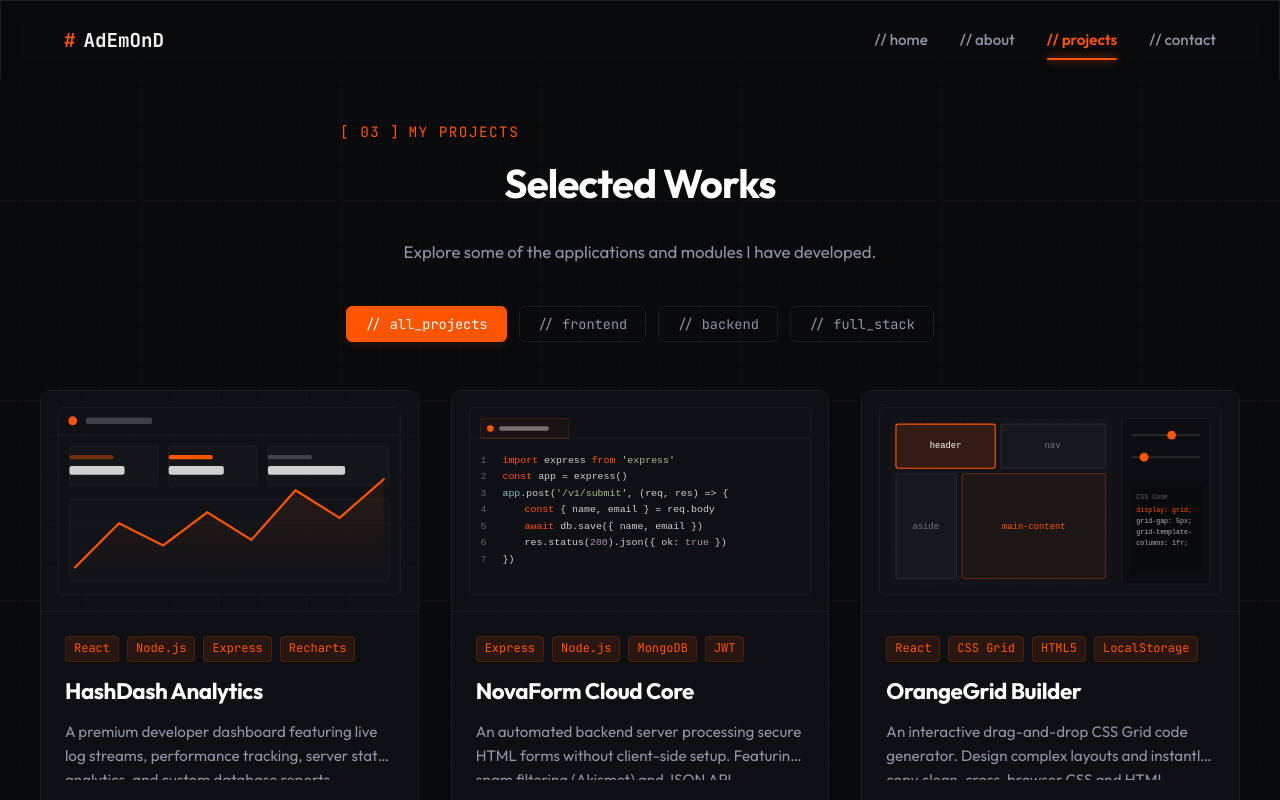
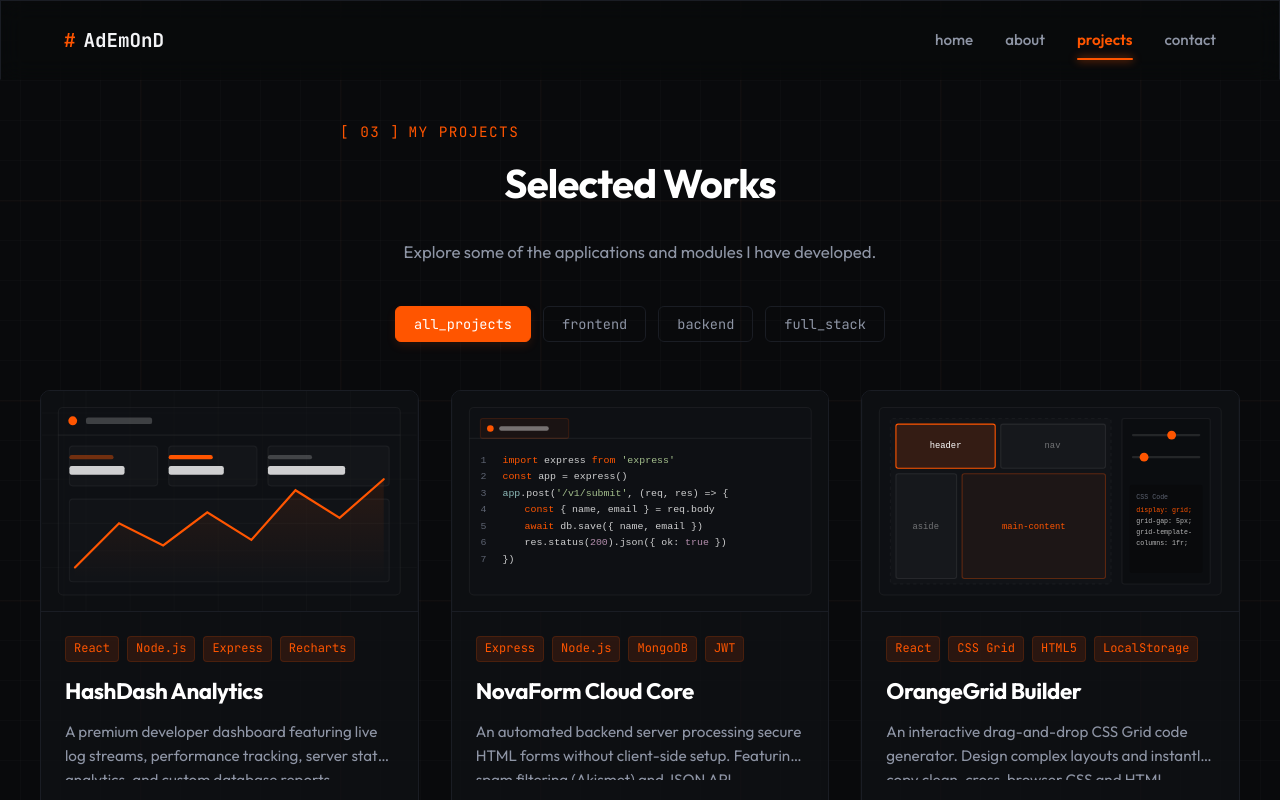
Before and after one commit to AdEmOnD07/portfolio, a React (Vite) app: page / in a window 1280 px wide. Both pictures are taken after a click on the button "Explore Projects". Shown: the top 800 px of the page. Built offline with nearby package versions, Linux system fonts and the light colour scheme.

Commit message:
Remove double slashes in UI, add WhatsApp icon to footer and details to About page

```diff
--- a/src/App.jsx
+++ b/src/App.jsx
@@ -67,7 +67,7 @@ function App() {
                   className={`nav-link ${activeTab === 'home' ? 'active' : ''}`}
                   onClick={() => handleTabChange('home')}
                 >
-                  // home
+                  home
                 </div>
               </li>
               <li>
@@ -75,7 +75,7 @@ function App() {
                   className={`nav-link ${activeTab === 'about' ? 'active' : ''}`}
                   onClick={() => handleTabChange('about')}
                 >
-                  // about
+                  about
                 </div>
               </li>
               <li>
@@ -83,7 +83,7 @@ function App() {
                   className={`nav-link ${activeTab === 'projects' ? 'active' : ''}`}
                   onClick={() => handleTabChange('projects')}
                 >
-                  // projects
+                  projects
                 </div>
               </li>
               <li>
@@ -91,7 +91,7 @@ function App() {
                   className={`nav-link ${activeTab === 'contact' ? 'active' : ''}`}
                   onClick={() => handleTabChange('contact')}
                 >
-                  // contact
+                  contact
                 </div>
               </li>
             </ul>
@@ -148,6 +148,11 @@ function App() {
                 <path d="M23 3a10.9 10.9 0 0 1-3.14 1.53 4.48 4.48 0 0 0-7.86 3v1A10.66 10.66 0 0 1 3 4s-4 9 5 13a11.64 11.64 0 0 1-7 2c9 5 20 0 20-11.5a4.5 4.5 0 0 0-.08-.83A7.72 7.72 0 0 0 23 3z"></path>
               </svg>
             </a>
+            <a href="https://wa.me/2349160143639" target="_blank" rel="noopener noreferrer" className="social-icon" aria-label="WhatsApp">
+              <svg width="20" height="20" viewBox="0 0 24 24" fill="none" stroke="currentColor" strokeWidth="2" strokeLinecap="round" strokeLinejoin="round">
+                <path d="M17.472 14.382c-.297-.149-1.758-.867-2.03-.967-.273-.099-.471-.148-.67.15-.197.297-.767.966-.94 1.164-.173.199-.347.223-.644.075-.297-.15-1.255-.463-2.39-1.475-.883-.788-1.48-1.761-1.653-2.059-.173-.297-.018-.458.13-.606.134-.133.298-.347.446-.52.149-.174.198-.298.298-.497.099-.198.05-.371-.025-.52-.075-.149-.669-1.612-.916-2.207-.242-.579-.487-.5-.669-.51-.173-.008-.371-.01-.57-.01-.198 0-.52.074-.792.372-.272.297-1.04 1.016-1.04 2.479 0 1.462 1.065 2.875 1.213 3.074.149.198 2.096 3.2 5.077 4.487.709.306 1.262.489 1.694.625.712.227 1.36.195 1.871.118.571-.085 1.758-.719 2.006-1.413.248-.694.248-1.289.173-1.413-.074-.124-.272-.198-.57-.347m-5.421 7.403h-.004a9.87 9.87 0 01-5.031-1.378l-.361-.214-3.741.982.998-3.648-.235-.374a9.86 9.86 0 01-1.51-5.26c.001-5.45 4.436-9.884 9.888-9.884 2.64 0 5.122 1.03 6.988 2.898a9.825 9.825 0 012.893 6.994c-.003 5.45-4.437 9.884-9.885 9.884m8.413-18.297A11.815 11.815 0 0012.05 0C5.495 0 .16 5.335.157 11.892c0 2.096.547 4.142 1.588 5.945L0 24l6.335-1.662c1.746.953 3.71 1.458 5.704 1.459h.005c6.554 0 11.89-5.335 11.893-11.893a11.821 11.821 0 00-3.48-8.413z" fill="currentColor"></path>
+              </svg>
+            </a>
           </div>
         </div>
       </footer>
--- a/src/components/About.jsx
+++ b/src/components/About.jsx
@@ -39,7 +39,7 @@ function About() {
         </div>
         <div className="profile-details">
           <h3>Adeniyi Raymond</h3>
-          <p>// Full Stack Engineer</p>
+          <p>Full Stack Engineer</p>
           <ul className="profile-details-list">
             <li>
               <span>Location:</span>
@@ -48,6 +48,10 @@ function About() {
             <li>
               <span>Email:</span>
               <span>adeniyiraymond04@gmail.com</span>
+            </li>
+            <li>
+              <span>WhatsApp / Call:</span>
+              <span><a href="tel:+2349160143639" style={{ color: 'var(--color-orange)' }}>+234 916 014 3639</a></span>
             </li>
             <li>
               <span>Freelance:</span>
--- a/src/components/Contact.jsx
+++ b/src/components/Contact.jsx
@@ -15,12 +15,12 @@ function Contact() {
 
     // Quick validation
     if (!formData.name.trim() || !formData.email.trim() || !formData.message.trim()) {
-      setStatus({ type: 'error', message: '// All fields are required.' })
+      setStatus({ type: 'error', message: 'All fields are required.' })
       return
     }
 
     if (!/\S+@\S+\.\S+/.test(formData.email)) {
-      setStatus({ type: 'error', message: '// Please enter a valid email address.' })
+      setStatus({ type: 'error', message: 'Please enter a valid email address.' })
       return
     }
 
@@ -30,7 +30,7 @@ function Contact() {
     // Simulate API request
     setTimeout(() => {
       setIsSubmitting(false)
-      setStatus({ type: 'success', message: '// Success! Your message has been sent. I will get back to you shortly.' })
+      setStatus({ type: 'success', message: 'Success! Your message has been sent. I will get back to you shortly.' })
       setFormData({ name: '', email: '', message: '' })
     }, 1500)
   }
@@ -93,7 +93,7 @@ function Contact() {
                 <h4>Phone & WhatsApp</h4>
                 <p>
                   <a href="tel:+2349160143639" style={{ marginRight: '16px' }}>+234 916 014 3639</a>
-                  <a href="https://wa.me/2349160143639" target="_blank" rel="noopener noreferrer" style={{ color: 'var(--color-orange)' }}>// Chat</a>
+                  <a href="https://wa.me/2349160143639" target="_blank" rel="noopener noreferrer" style={{ color: 'var(--color-orange)' }}>Chat</a>
                 </p>
               </div>
             </div>
@@ -117,7 +117,7 @@ function Contact() {
         <div className="contact-form-wrapper glass-panel">
           <form className="contact-form" onSubmit={handleSubmit}>
             <div className="form-group">
-              <label className="form-label" htmlFor="name">// sender_name</label>
+              <label className="form-label" htmlFor="name">sender_name</label>
               <input
                 type="text"
                 id="name"
@@ -131,7 +131,7 @@ function Contact() {
             </div>
 
             <div className="form-group">
-              <label className="form-label" htmlFor="email">// sender_email</label>
+              <label className="form-label" htmlFor="email">sender_email</label>
               <input
                 type="email"
                 id="email"
@@ -145,7 +145,7 @@ function Contact() {
             </div>
 
             <div className="form-group">
-              <label className="form-label" htmlFor="message">// transmission_payload</label>
+              <label className="form-label" htmlFor="message">transmission_payload</label>
               <textarea
                 id="message"
                 name="message"
--- a/src/components/Home.jsx
+++ b/src/components/Home.jsx
@@ -6,7 +6,7 @@ function Home({ onNavigate }) {
       <section className="hero-section">
         {/* Left Side: Copy */}
         <div className="hero-content">
-          <div className="hero-tagline">// welcome to my workspace</div>
+          <div className="hero-tagline">welcome to my workspace</div>
           <h1 className="hero-title">
             Designing <span style={{ color: 'var(--color-orange)' }}>clean</span> code.<br />
             Building <span style={{ color: 'var(--color-orange)' }}>scalable</span> systems.
--- a/src/components/Projects.jsx
+++ b/src/components/Projects.jsx
@@ -201,25 +201,25 @@ function Projects() {
           className={`filter-btn ${activeFilter === 'all' ? 'active' : ''}`}
           onClick={() => setActiveFilter('all')}
         >
-          // all_projects
+          all_projects
         </button>
         <button
           className={`filter-btn ${activeFilter === 'frontend' ? 'active' : ''}`}
           onClick={() => setActiveFilter('frontend')}
         >
-          // frontend
+          frontend
         </button>
         <button
           className={`filter-btn ${activeFilter === 'backend' ? 'active' : ''}`}
           onClick={() => setActiveFilter('backend')}
         >
-          // backend
+          backend
         </button>
         <button
           className={`filter-btn ${activeFilter === 'fullstack' ? 'active' : ''}`}
           onClick={() => setActiveFilter('fullstack')}
         >
-          // full_stack
+          full_stack
         </button>
       </div>
 
```
